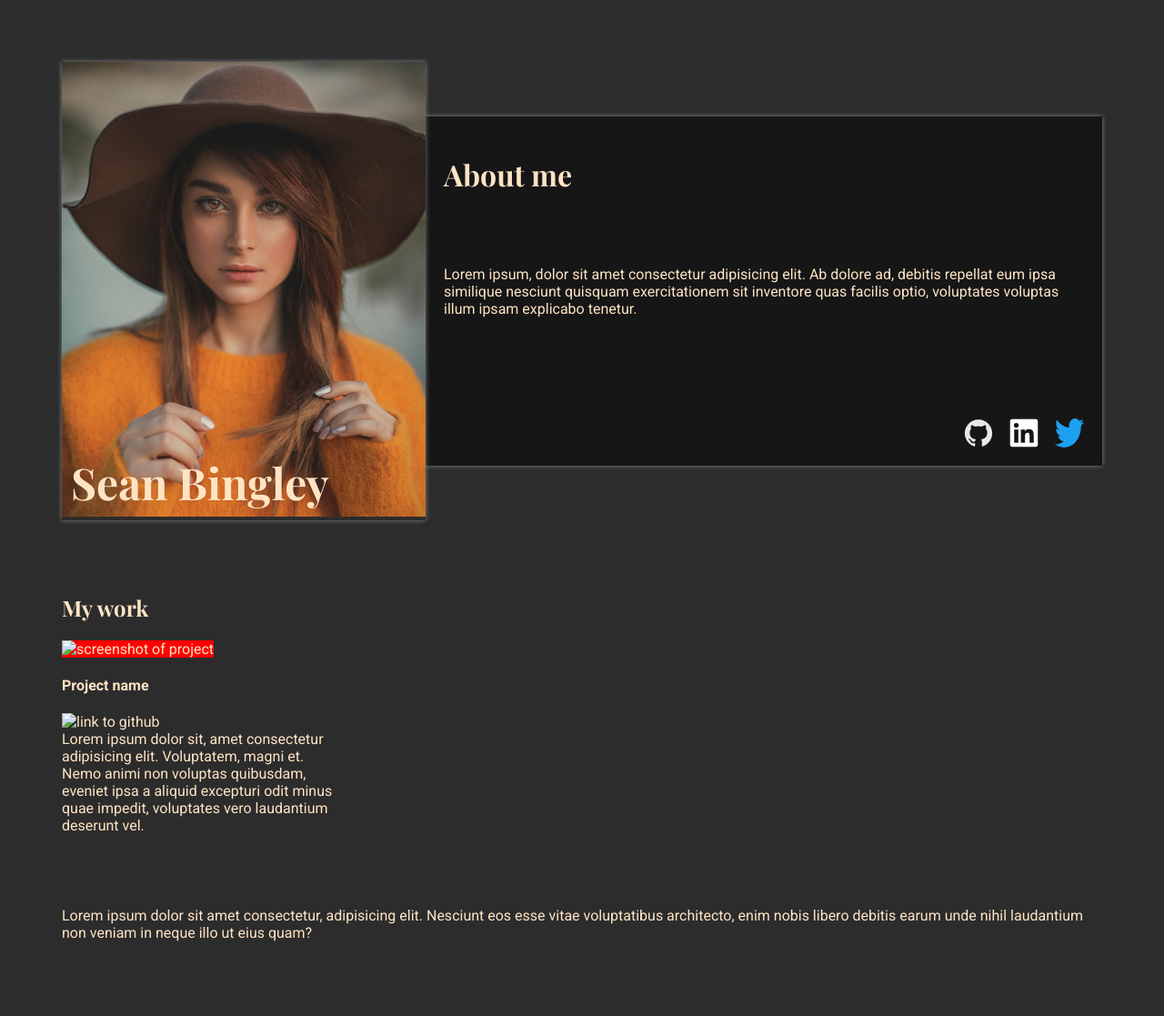
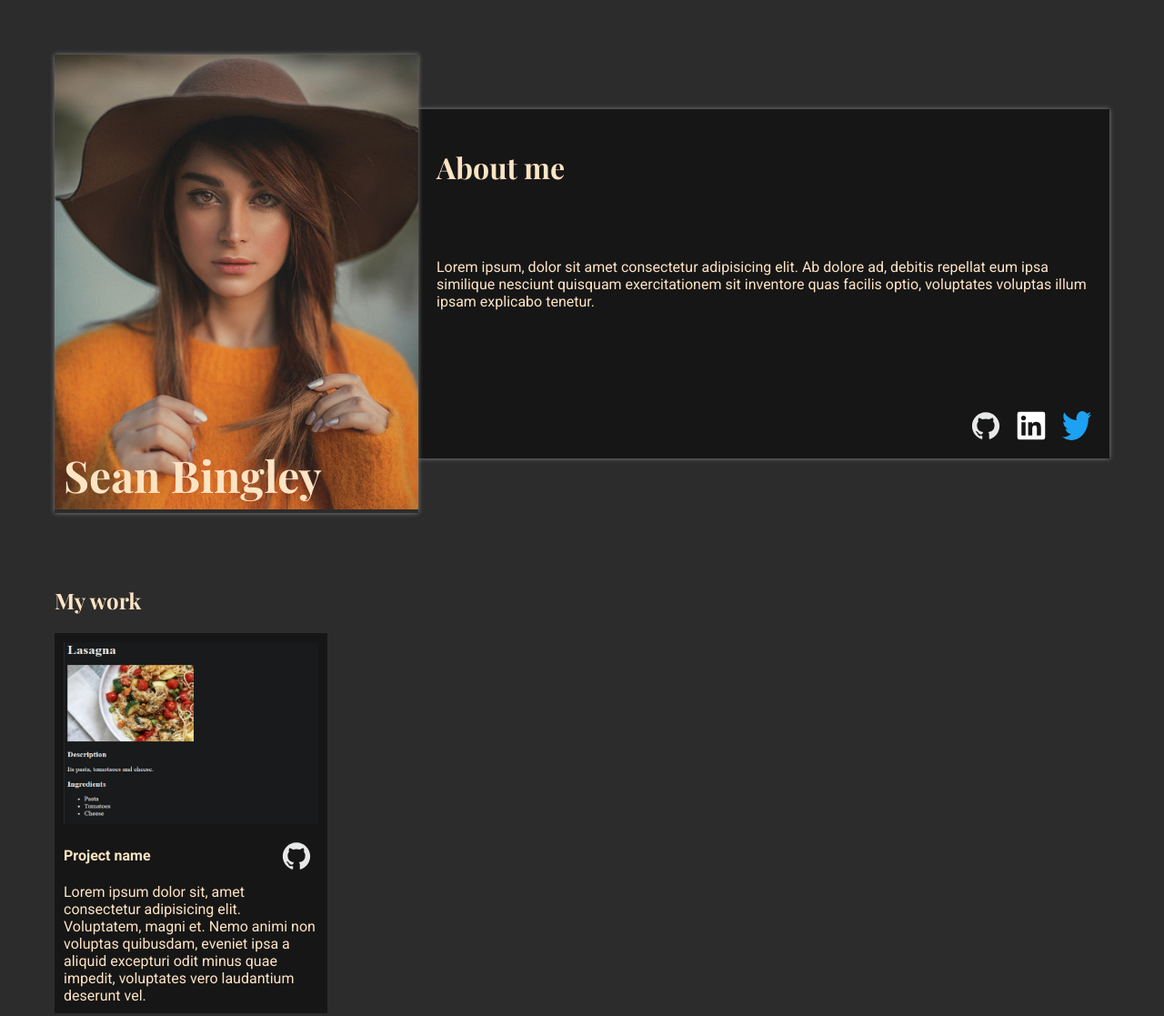
Before and after one commit to sbingley22/odin-profile-page, a plain HTML site: page index.html in a window 1280 px wide. Shown: the top 1117 px of the page at 91% size. Drawn offline with nearby package versions, Linux system fonts and the light colour scheme.

Commit message:
fleshed out cards a bit more

```diff
--- a/index.html
+++ b/index.html
@@ -52,12 +52,12 @@
         <div class="project-cards-container">
           <div class="project-card">
             <div class="img-container">
-              <img src="" alt="screenshot of project" />
+              <img src="./assets/odin-recipies.png" alt="screenshot of project" />
             </div>
             <div class="project-details">
               <div class="name-and-icons">
                 <h4>Project name</h4>
-                <img src="" alt="link to github" class="icons" />
+                <img src="./assets/github-original.svg" alt="link to github" class="icons" />
               </div>
               <div class="details">
                 Lorem ipsum dolor sit, amet consectetur adipisicing elit.
--- a/style.css
+++ b/style.css
@@ -8,6 +8,8 @@ body {
   background-color: rgb(44, 44, 44);
   font-family: "Roboto", sans-serif;
   padding: 20px;
+  max-width: 1400px;
+  margin: 0 auto;
 }
 
 h1,
@@ -80,10 +82,12 @@ h3 {
 
 .project-card {
   width: 300px;
+  background-color: rgb(22, 22, 22);
+  padding: 10px
 }
 
 .img-container {
-  width: 300px;
+  width: 100%;
 }
 
 .img-container img {
@@ -92,6 +96,17 @@ h3 {
   background-color: red;
 }
 
+.project-details .name-and-icons {
+  display: grid;
+  grid-template-columns: 6fr 1fr;
+  align-items: center;
+}
+
+.project-details .icons {
+  width: 32px;
+  filter: invert(1);
+}
+
 .contacts-container {
   margin: 20px;
   margin-top: 80px;
```
Also changed, not shown: assets/odin-recipies.png (added).
